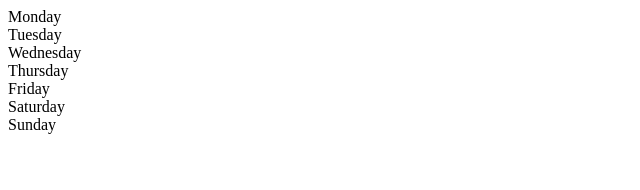
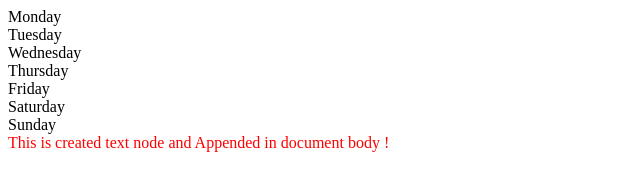
Before and after one commit to ramalloc/JsWithChai, a plain HTML site: page 33DOM3.html in a window 1280 px wide. Shown: the whole page, without its empty margins (0-640 px from the left). Drawn offline with Linux system fonts and the light colour scheme.

Commit message:
Done with the creation of element and append into the body of document

```diff
--- a/33DOM3.html
+++ b/33DOM3.html
@@ -82,6 +82,9 @@
     -- Second way to add text in an element --
     -> We create text node using document method createTextNode then we append this text node as child node in the created element.
     */
-
+    const addText = document.createTextNode("This is created text node and Appended in document body !");
+    div.appendChild(addText);
+    // Now we have to attach the above div in body of the document
+    document.body.appendChild(div);
 </script>
 </html>
```
